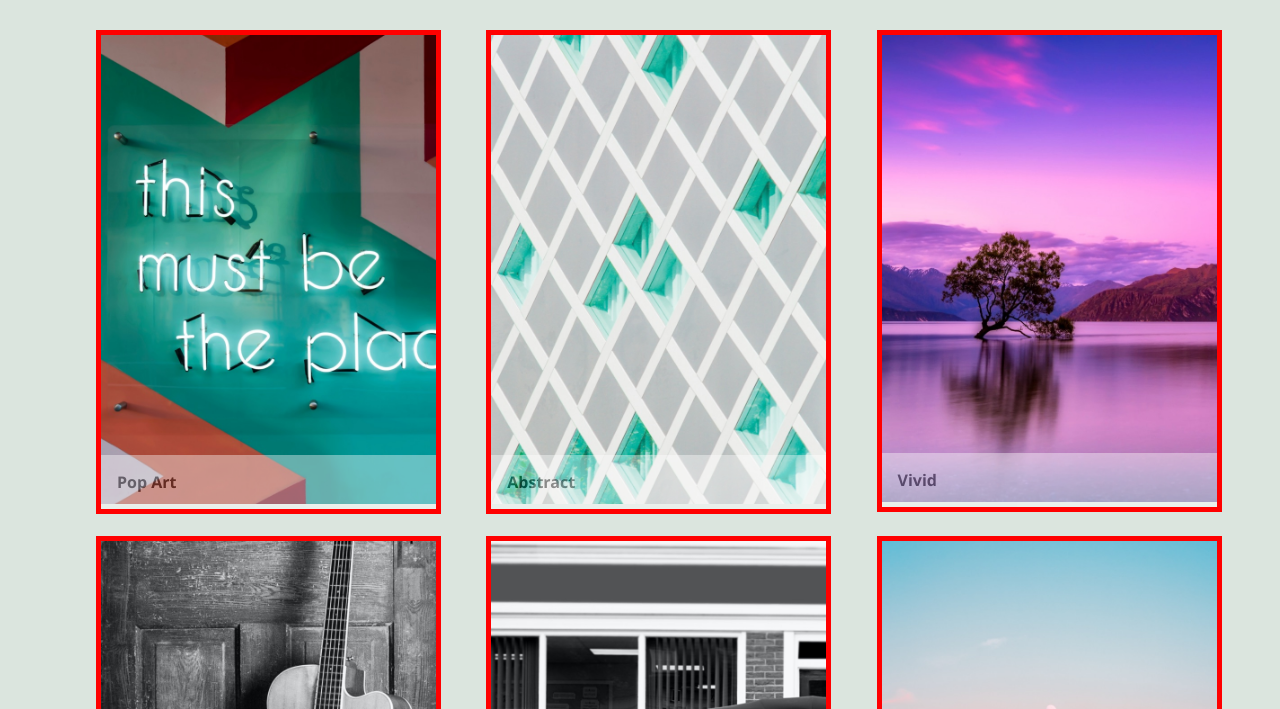
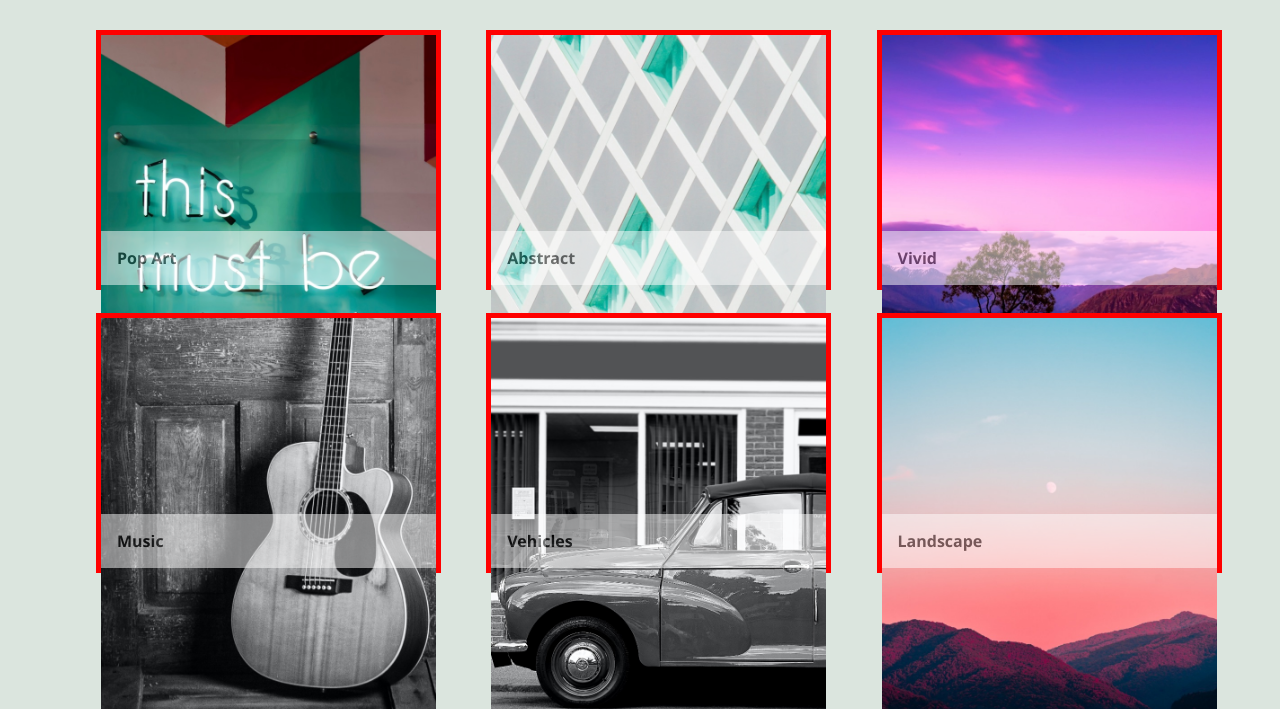
Before and after one commit to Antriksha314/CSS, a plain HTML site: page Grid&Flex/flexbox-excersies/collections/index.html in a window 1280 px wide. Shown: the part 91-800 px from the top of the page. Drawn offline with Linux system fonts and the light colour scheme.

Commit message:
Image section

```diff
--- a/Grid&Flex/flexbox-excersies/collections/css/style.css
+++ b/Grid&Flex/flexbox-excersies/collections/css/style.css
@@ -57,6 +57,7 @@ ul {
     display: flex;
     flex-flow: row wrap;
     gap: 4%;
+
 }
 
 li {
@@ -70,6 +71,7 @@ figure {
     padding: 0;
     border: 5px solid red;
     position: relative;
+    height: 260px;
 
 }
 
@@ -77,20 +79,20 @@ figure {
 figcaption a {
     background-color: white;
     text-decoration: none;
-    font-weight: bold;
     position: absolute;
-    color: black;
     padding: 1rem;
     bottom: 0%;
     width: 100%;
-    opacity: 0.4;
+    opacity: 0.5;
 }
 
+a {
+    color: black;
+    font-weight: bold;
+}
 
 img {
     width: 100%;
-    min-height: 100px;
-
 }
 
 @media (min-width: 550px) {}
```
